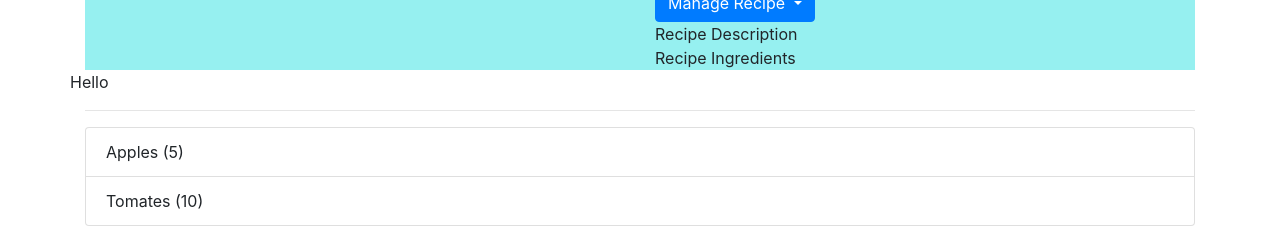
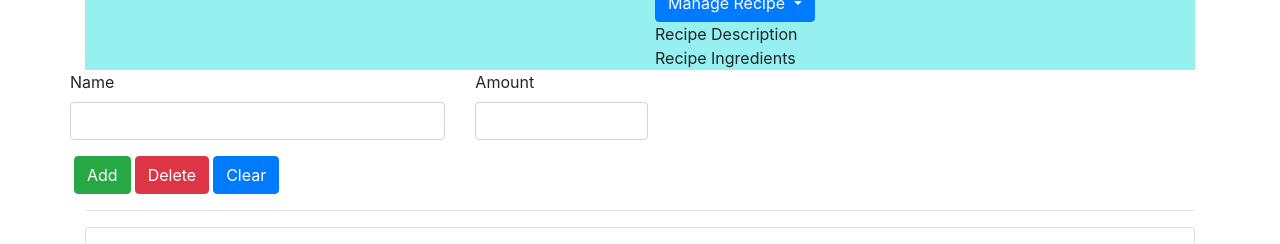
Before and after one commit to schaveyt/angular7_course_project, an Angular app: page / in a window 1280 px wide. Shown: the part 652-896 px from the top of the page. Built offline with nearby package versions, Linux system fonts and the light colour scheme.

Commit message:
added initial html for shopping list editor

```diff
--- a/src/app/shopping-list/shopping-list-editor/shopping-list-editor.component.html
+++ b/src/app/shopping-list/shopping-list-editor/shopping-list-editor.component.html
@@ -1,5 +1,23 @@
 <div class="row">
   <div class="col-xs-12">
-    Hello
+    <form>
+      <div class="row">
+        <div class="col form-group">
+          <label for="name">Name</label>
+          <input type="text" id="name" class="form-control">
+        </div>
+        <div class="col-4 form-group">
+            <label for="amount">Amount</label>
+            <input type="number" id="amount" class="form-control">
+          </div>
+      </div>
+      <div class="row">
+        <div class="col">
+            <button type="button" class="ml-1 btn btn-success" type="submit">Add</button>
+            <button type="button" class="ml-1 btn btn-danger" type="submit">Delete</button>
+            <button type="button" class="ml-1 btn btn-primary" type="submit">Clear</button>
+        </div>
+      </div>
+    </form>
   </div>
 </div>
```
